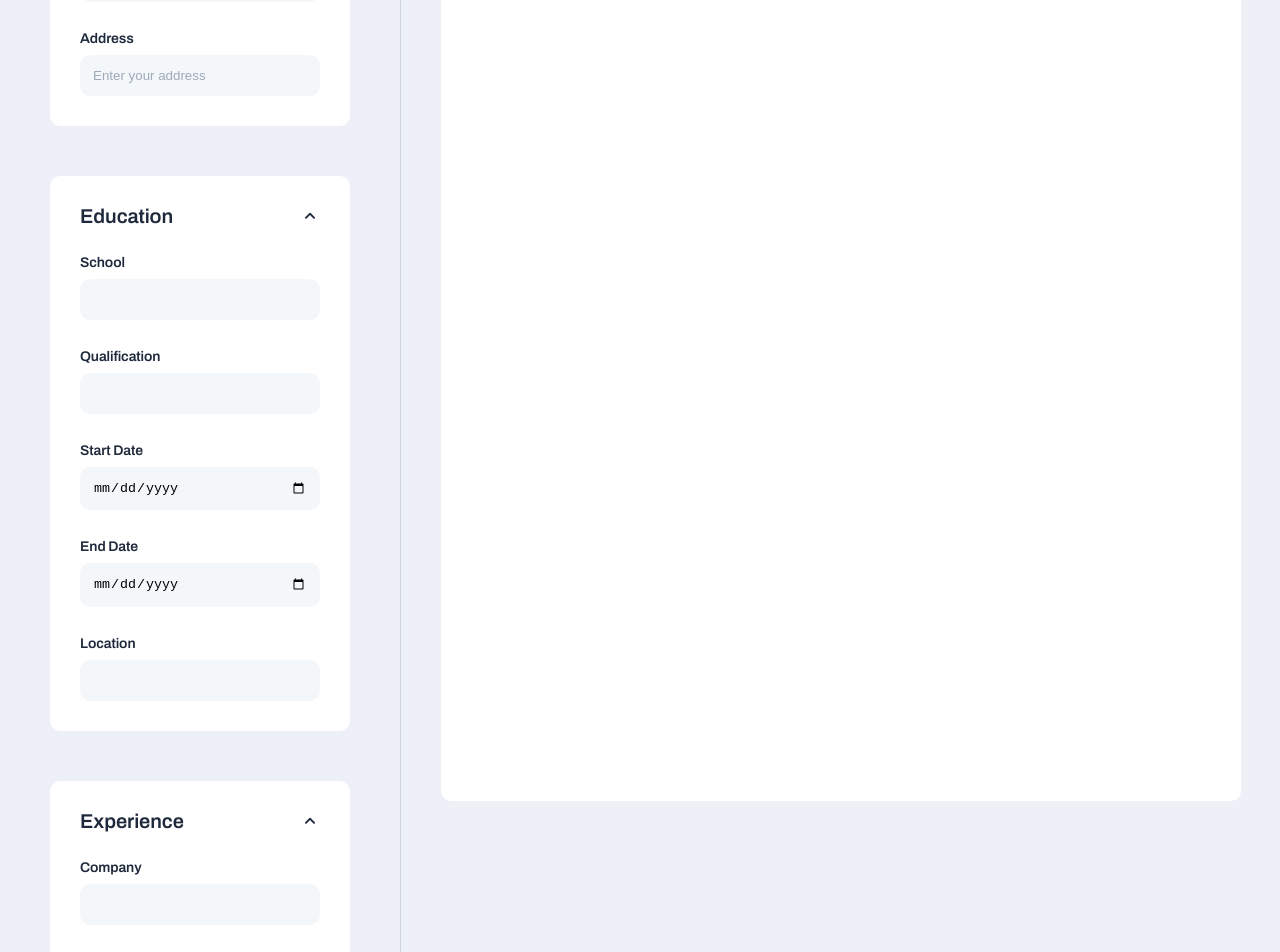
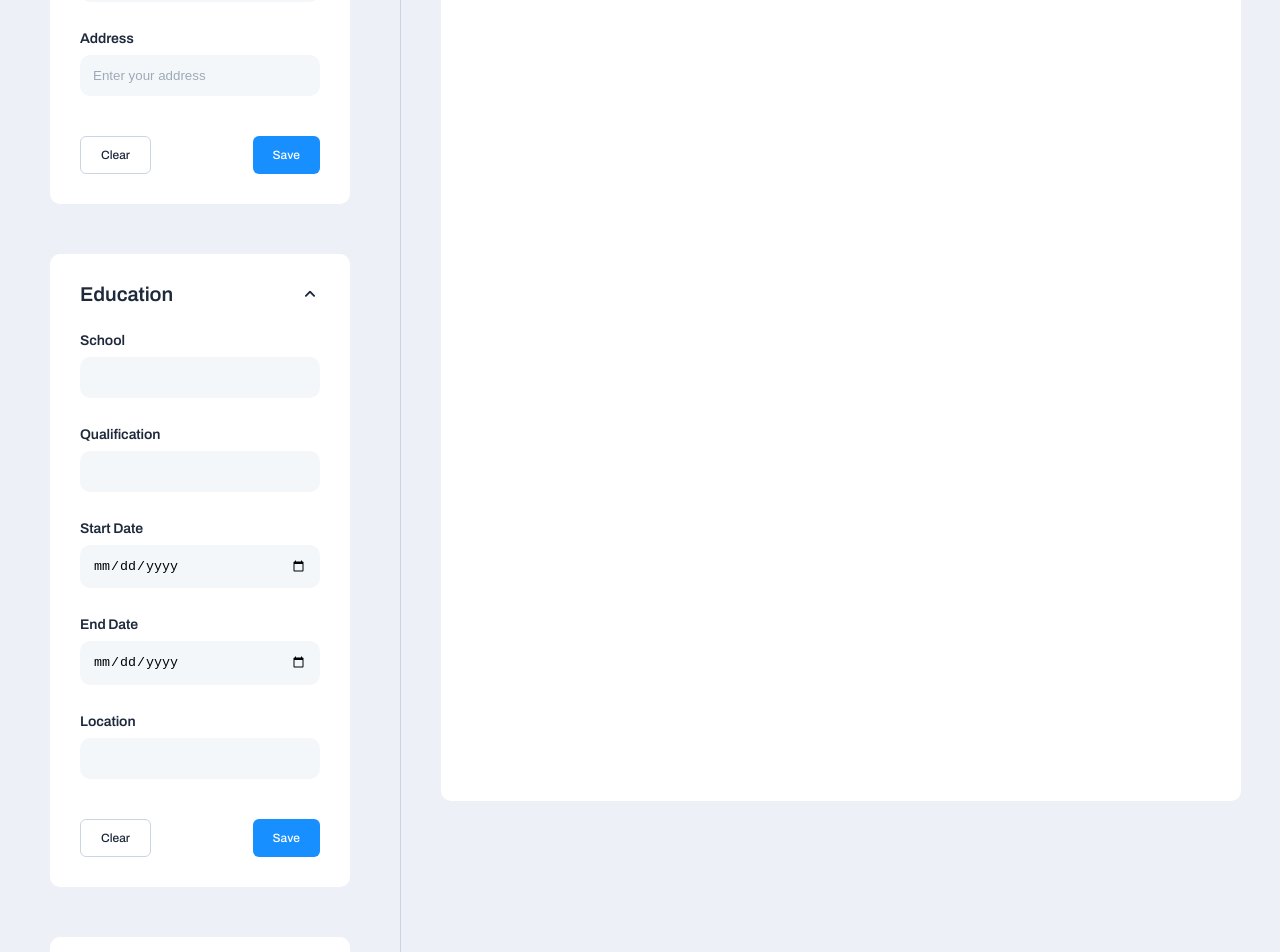
Before and after one commit to amadeuio/make-your-cv, a React (Vite) app: page / in a window 1280 px wide. Shown: the part 380-1332 px from the top of the page. Built offline with nearby package versions, Linux system fonts and the light colour scheme.

Commit message:
Create Clear & Save buttons for forms

```diff
--- a/src/App.tsx
+++ b/src/App.tsx
@@ -1,3 +1,11 @@
+function Button(props) {
+  return (
+    <button className={props.className} onClick={props.onClick}>
+      {props.label}
+    </button>
+  );
+}
+
 const ExpandMoreIcon = () => (
   <svg
     xmlns="http://www.w3.org/2000/svg"
@@ -51,6 +59,10 @@ function HeaderForm() {
           <label htmlFor="address">Address</label>
           <input type="text" id="address" name="address" placeholder="Enter your address" />
         </div>
+        <div className="button-container">
+          <Button className="clear-button" label="Clear" />
+          <Button className="save-button" label="Save" />
+        </div>
       </fieldset>
     </form>
   );
@@ -83,6 +95,10 @@ function EducationForm() {
         <div className="input-container">
           <label htmlFor="location">Location</label>
           <input type="text" id="location" name="location" />
+        </div>
+        <div className="button-container">
+          <Button className="clear-button" label="Clear" />
+          <Button className="save-button" label="Save" />
         </div>
       </fieldset>
     </form>
@@ -120,6 +136,10 @@ function ExperienceForm() {
         <div className="input-container">
           <label htmlFor="description">Description</label>
           <textarea id="description" name="description"></textarea>
+        </div>
+        <div className="button-container">
+          <Button className="clear-button" label="Clear" />
+          <Button className="save-button" label="Save" />
         </div>
       </fieldset>
     </form>
--- a/src/styles/index.css
+++ b/src/styles/index.css
@@ -5,6 +5,7 @@
 :root {
   --white: #ffffff;
   --blue: #178fff;
+  --blue-hover: #166fc3;
 }
 
 :root {
@@ -134,6 +135,37 @@ input::placeholder {
   margin-top: 9px;
 }
 
+.button-container {
+  display: flex;
+  justify-content: space-between;
+  margin-top: 40px;
+}
+
+button {
+  border-radius: 6px;
+  padding: 12px 20px;
+  font-size: 12px;
+  font-weight: 500;
+  transition: background-color 0.3s ease;
+}
+
+button.clear-button {
+  border: 1px solid var(--slate-300);
+}
+
+button.save-button {
+  color: var(--white);
+  background-color: var(--blue);
+}
+
+button.save-button:hover {
+  background-color: var(--blue-hover);
+}
+
+button.clear-button:hover {
+  background-color: var(--slate-50-hover);
+}
+
 /* cv-section */
 
 .cv {
--- a/src/styles/reset.css
+++ b/src/styles/reset.css
@@ -131,3 +131,13 @@ table {
 input {
   border: none;
 }
+button {
+  margin: 0;
+  padding: 0;
+  border: none;
+  background: none;
+  font: inherit;
+  color: inherit;
+  cursor: pointer;
+  outline: none;
+}
```
